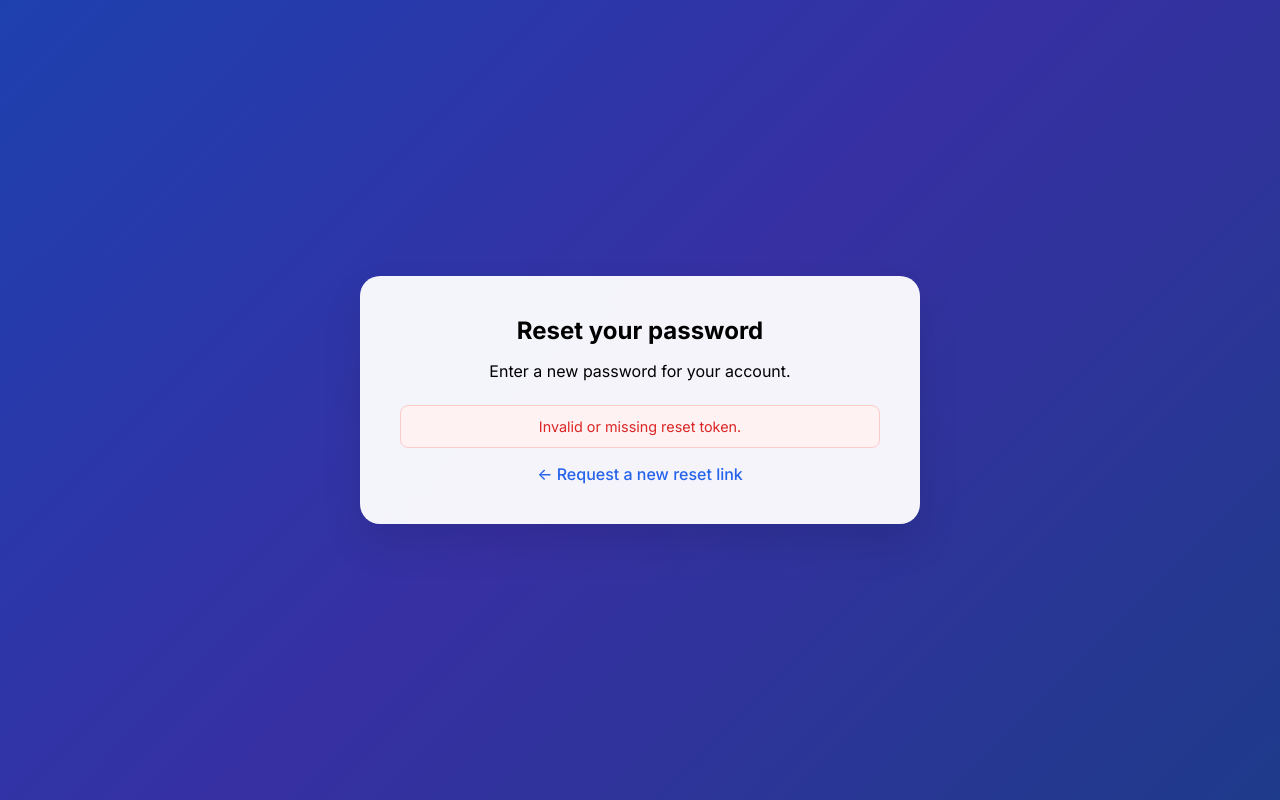
After one commit to jamesndallah-debug/Chamber_request_system, a PHP site: page /chamber_request_system/reset_password.php in a window 1280 px wide. The commit adds this page. Run offline with PHP 8.4, Linux system fonts and the light colour scheme; data comes from the database, SQL or seed files in the repository.

Commit message:
more changes

```diff
--- a/ed_dashboard.php
+++ b/ed_dashboard.php
@@ -450,7 +450,7 @@ foreach ($vouchers as $voucher) {
                                         </div>
                                         <div>
                                             <p class="text-sm text-gray-500">Prepared By</p>
-                                            <p class="text-gray-700"><?= e($voucher['prepared_by_name'] ?: 'Finance Officer') ?></p>
+                                            <p class="text-gray-700"><?= e($voucher['prepared_by_name'] ?: 'Finance Manager') ?></p>
                                         </div>
                                     </div>
                                     <div class="flex justify-between items-center border-t border-gray-200 pt-3 mt-2">
--- a/function.php
+++ b/function.php
@@ -15,6 +15,47 @@ try {
 } catch (PDOException $e) {
     die("Database connection failed: " . $e->getMessage());
 }
+
+// Ensure users table and required columns exist
+try {
+    // Create users table if it does not exist
+    $pdo->exec("CREATE TABLE IF NOT EXISTS users (
+        user_id INT NOT NULL AUTO_INCREMENT,
+        fullname VARCHAR(255) NOT NULL,
+        username VARCHAR(255) NOT NULL,
+        password VARCHAR(255) NOT NULL,
+        department VARCHAR(100) NOT NULL,
+        role_id INT NOT NULL,
+        active TINYINT(1) NOT NULL DEFAULT 1,
+        last_login DATETIME NULL,
+        deleted_at DATETIME NULL,
+        profile_image VARCHAR(255) NULL,
+        google_id VARCHAR(255) NULL UNIQUE,
+        created_at TIMESTAMP NOT NULL DEFAULT CURRENT_TIMESTAMP,
+        PRIMARY KEY (user_id),
+        UNIQUE KEY uniq_username (username)
+    ) ENGINE=InnoDB DEFAULT CHARSET=utf8mb4");
+
+    // Add any missing columns to existing users table
+    $requiredCols = [
+        'fullname' => "ALTER TABLE users ADD COLUMN fullname VARCHAR(255) NOT NULL AFTER user_id",
+        'username' => "ALTER TABLE users ADD COLUMN username VARCHAR(255) NOT NULL AFTER fullname",
+        'password' => "ALTER TABLE users ADD COLUMN password VARCHAR(255) NOT NULL AFTER username",
+        'department' => "ALTER TABLE users ADD COLUMN department VARCHAR(100) NOT NULL AFTER password",
+        'role_id' => "ALTER TABLE users ADD COLUMN role_id INT NOT NULL AFTER department",
+    ];
+    foreach ($requiredCols as $col => $ddl) {
+        $colCheck = $pdo->query("SHOW COLUMNS FROM users LIKE '" . $col . "'");
+        if ($colCheck && $colCheck->rowCount() === 0) {
+            $pdo->exec($ddl);
+        }
+    }
+    // Ensure unique index on username
+    $idx = $pdo->query("SHOW INDEX FROM users WHERE Key_name='uniq_username'");
+    if (!$idx || $idx->rowCount() === 0) {
+        $pdo->exec("CREATE UNIQUE INDEX uniq_username ON users (username)");
+    }
+} catch (Throwable $e) { /* ignore */ }
 
 // Ensure requests.details_json column exists to store dynamic form data
 try {
@@ -56,6 +97,14 @@ try {
     $colCheck = $pdo->query("SHOW COLUMNS FROM users LIKE 'deleted_at'");
     if ($colCheck && $colCheck->rowCount() === 0) {
         $pdo->exec("ALTER TABLE users ADD COLUMN deleted_at DATETIME NULL AFTER last_login");
+    }
+} catch (Throwable $e) { /* ignore */ }
+
+// Ensure users.created_at column exists
+try {
+    $colCheck = $pdo->query("SHOW COLUMNS FROM users LIKE 'created_at'");
+    if ($colCheck && $colCheck->rowCount() === 0) {
+        $pdo->exec("ALTER TABLE users ADD COLUMN created_at TIMESTAMP NOT NULL DEFAULT CURRENT_TIMESTAMP AFTER deleted_at");
     }
 } catch (Throwable $e) { /* ignore */ }
 
@@ -102,10 +151,12 @@ try {
             (2, 'HRM'),
             (3, 'HOD'),
             (4, 'ED'),
-            (5, 'Finance'),
+            (5, 'Finance Manager'),
             (6, 'Internal Auditor'),
             (7, 'Admin')");
     }
+    // Ensure Finance role label is consistent if roles were seeded before
+    $pdo->exec("UPDATE roles SET role_name='Finance Manager' WHERE role_id=5 AND role_name <> 'Finance Manager'");
 } catch (Throwable $e) { /* ignore */ }
 
 // Ensure request_statuses table exists
@@ -208,6 +259,27 @@ function is_valid_email(string $email): bool {
     return (bool)filter_var($email, FILTER_VALIDATE_EMAIL);
 }
 
+// Normalize department string (lowercase, remove non-letters)
+function normalize_department(string $dept): string {
+    return strtolower(preg_replace('/[^a-z]/i', '', $dept));
+}
+
+// Department aliases used across the app
+function department_aliases(): array {
+    return [
+        'hr' => ['hr','humanresources','hrandadministration','hradministration','hradmin','hrandadmin'],
+        'finance' => ['finance','financemanager','financeofficer'],
+        'ia' => ['internalauditor','audit','internalaudit'],
+        'legal' => ['legalofficer','legal'],
+    ];
+}
+
+// Check if a normalized department belongs to a named group
+function is_department(string $normalized, string $group): bool {
+    $aliases = department_aliases();
+    return isset($aliases[$group]) && in_array($normalized, $aliases[$group], true);
+}
+
 // Send an email using PHP's mail() function. Falls back gracefully if not configured.
 function send_email(string $to, string $subject, string $message, array $headersExtra = []): bool {
     if (!is_valid_email($to)) {
@@ -278,6 +350,36 @@ function can_approve($user_role_id, $request) {
                 return false;
         }
     }
+
+    // Department-aware routing for Employee requests
+    // Internal Auditor department employees: Auditor -> HRM -> Finance -> ED (HOD skipped in index.php)
+    try {
+        $applicantUserId = (int)($request['user_id'] ?? 0);
+        if ($applicantUserId > 0) {
+            global $pdo;
+            if ($pdo instanceof PDO) {
+                $q = $pdo->prepare("SELECT department FROM users WHERE user_id = ? LIMIT 1");
+                $q->execute([$applicantUserId]);
+                $dept = (string)($q->fetchColumn());
+                $normDept = strtolower(preg_replace('/[^a-z]/i', '', $dept));
+                $iaAliases = ['internalauditor','audit','internalaudit'];
+                if (in_array($normDept, $iaAliases, true)) {
+                    switch ((int)$user_role_id) {
+                        case 6: // Internal Auditor first
+                            return $aud === 'pending';
+                        case 2: // HRM after Auditor
+                            return $hrm === 'pending' && $aud === 'approved';
+                        case 5: // Finance after HRM
+                            return $fin === 'pending' && $hrm === 'approved';
+                        case 4: // ED after Finance
+                            return $ed === 'pending' && $fin === 'approved';
+                        default:
+                            return false;
+                    }
+                }
+            }
+        }
+    } catch (Throwable $e) { /* ignore and fall back to default */ }
 
     // Default workflow: HOD -> HRM -> Internal Auditor -> Finance -> ED
     switch ((int)$user_role_id) {
--- /dev/null
+++ b/reset_password.php
@@ -0,0 +1,126 @@
+<?php
+require_once __DIR__ . '/function.php';
+
+$token = $_GET['token'] ?? '';
+$error = '';
+$message = '';
+$showForm = false;
+
+if (!$token || !preg_match('/^[a-f0-9]{64}$/', $token)) {
+    $error = 'Invalid or missing reset token.';
+} else {
+    // Lookup token
+    $stmt = $pdo->prepare('SELECT pr.user_id, pr.expires_at, u.fullname FROM password_resets pr JOIN users u ON u.user_id = pr.user_id WHERE pr.token = ?');
+    $stmt->execute([$token]);
+    $row = $stmt->fetch(PDO::FETCH_ASSOC);
+
+    if (!$row) {
+        $error = 'The reset link is invalid or has already been used.';
+    } elseif (strtotime($row['expires_at']) < time()) {
+        $error = 'This reset link has expired. Please request a new one.';
+    } else {
+        $showForm = true;
+    }
+}
+
+if ($_SERVER['REQUEST_METHOD'] === 'POST') {
+    $password = trim($_POST['password'] ?? '');
+    $confirm  = trim($_POST['confirm_password'] ?? '');
+    $token    = $_POST['token'] ?? '';
+
+    if (!$token || !preg_match('/^[a-f0-9]{64}$/', $token)) {
+        $error = 'Invalid reset token.';
+        $showForm = false;
+    } elseif (strlen($password) < 8) {
+        $error = 'Password must be at least 8 characters.';
+        $showForm = true;
+    } elseif ($password !== $confirm) {
+        $error = 'Passwords do not match.';
+        $showForm = true;
+    } else {
+        // Re-validate token and get user
+        $stmt = $pdo->prepare('SELECT user_id, expires_at FROM password_resets WHERE token = ?');
+        $stmt->execute([$token]);
+        $rec = $stmt->fetch(PDO::FETCH_ASSOC);
+        if (!$rec || strtotime($rec['expires_at']) < time()) {
+            $error = 'The reset link is invalid or expired.';
+            $showForm = false;
+        } else {
+            // Update user password
+            $hash = password_hash($password, PASSWORD_BCRYPT);
+            $upd = $pdo->prepare('UPDATE users SET password = ? WHERE user_id = ?');
+            $ok  = $upd->execute([$hash, $rec['user_id']]);
+            if ($ok) {
+                // Invalidate token
+                $del = $pdo->prepare('DELETE FROM password_resets WHERE user_id = ?');
+                $del->execute([$rec['user_id']]);
+                $message = 'Your password has been reset successfully. You can now log in.';
+                $showForm = false;
+            } else {
+                $error = 'Failed to update password. Please try again.';
+                $showForm = true;
+            }
+        }
+    }
+}
+?>
+<!DOCTYPE html>
+<html lang="en">
+<head>
+    <meta charset="UTF-8">
+    <meta name="viewport" content="width=device-width, initial-scale=1.0">
+    <title>Reset Password | Chamber Request System</title>
+    <link href="https://fonts.googleapis.com/css2?family=Inter:wght@400;500;600;700;800&display=swap" rel="stylesheet">
+    <style>
+        body { margin:0; padding:0; min-height:100vh; background: linear-gradient(135deg, #1e40af 0%, #3730a3 50%, #1e3a8a 100%); font-family:'Inter', -apple-system, BlinkMacSystemFont, 'Segoe UI', sans-serif; display:flex; align-items:center; justify-content:center; }
+        .reset-container { width:100%; max-width:480px; background:rgba(255,255,255,0.95); backdrop-filter: blur(20px); border-radius:20px; box-shadow:0 20px 40px rgba(0,0,0,0.1); padding:40px; }
+        .reset-header { text-align:center; margin-bottom:24px; }
+        .reset-header h1 { margin:0; font-size:1.5rem; }
+        .form-group { margin-bottom:18px; }
+        .form-group label { display:block; margin-bottom:8px; font-weight:500; color:#374151; font-size:0.9rem; }
+        .form-input { width:100%; padding:12px 14px; border:2px solid #e1e5e9; border-radius:12px; font-size:1rem; background:#fff; }
+        .form-input:focus { outline:none; border-color:#2563eb; box-shadow:0 0 0 3px rgba(37,99,235,0.1); }
+        .reset-btn { width:100%; padding:12px; background: linear-gradient(135deg, #2563eb 0%, #3730a3 100%); color:#fff; border:none; border-radius:12px; font-weight:600; cursor:pointer; }
+        .success-message { background:#f0fdf4; border:1px solid #bbf7d0; color:#166534; padding:12px 16px; border-radius:8px; margin-bottom:16px; font-size:0.9rem; text-align:center; }
+        .error-message { background:#fef2f2; border:1px solid #fecaca; color:#dc2626; padding:12px 16px; border-radius:8px; margin-bottom:16px; font-size:0.9rem; text-align:center; }
+        .back-link { text-align:center; margin-top:16px; }
+        .back-link a { color:#2563eb; text-decoration:none; font-weight:500; }
+    </style>
+</head>
+<body>
+    <div class="reset-container">
+        <div class="reset-header">
+            <h1>Reset your password</h1>
+            <p>Enter a new password for your account.</p>
+        </div>
+
+        <?php if ($message): ?>
+            <div class="success-message"><?php echo e($message); ?></div>
+            <div class="back-link"><a href="index.php?action=login">← Back to Login</a></div>
+        <?php endif; ?>
+
+        <?php if ($error): ?>
+            <div class="error-message"><?php echo e($error); ?></div>
+        <?php endif; ?>
+
+        <?php if ($showForm): ?>
+        <form method="POST">
+            <input type="hidden" name="token" value="<?php echo e($token); ?>" />
+            <div class="form-group">
+                <label for="password">New Password</label>
+                <input type="password" id="password" name="password" class="form-input" placeholder="At least 8 characters" required />
+            </div>
+            <div class="form-group">
+                <label for="confirm_password">Confirm New Password</label>
+                <input type="password" id="confirm_password" name="confirm_password" class="form-input" required />
+            </div>
+            <button type="submit" class="reset-btn">Update Password</button>
+        </form>
+        <?php endif; ?>
+
+        <?php if (!$showForm && !$message): ?>
+            <div class="back-link"><a href="forgot_password.php">← Request a new reset link</a></div>
+        <?php endif; ?>
+    </div>
+</body>
+</html>
```
Also changed, not shown: forgot_password.php (+15 -7 lines), index.php (+22 -8 lines), register.php (+12 -5 lines), migrations/001_create_password_resets_table.sql (added).
